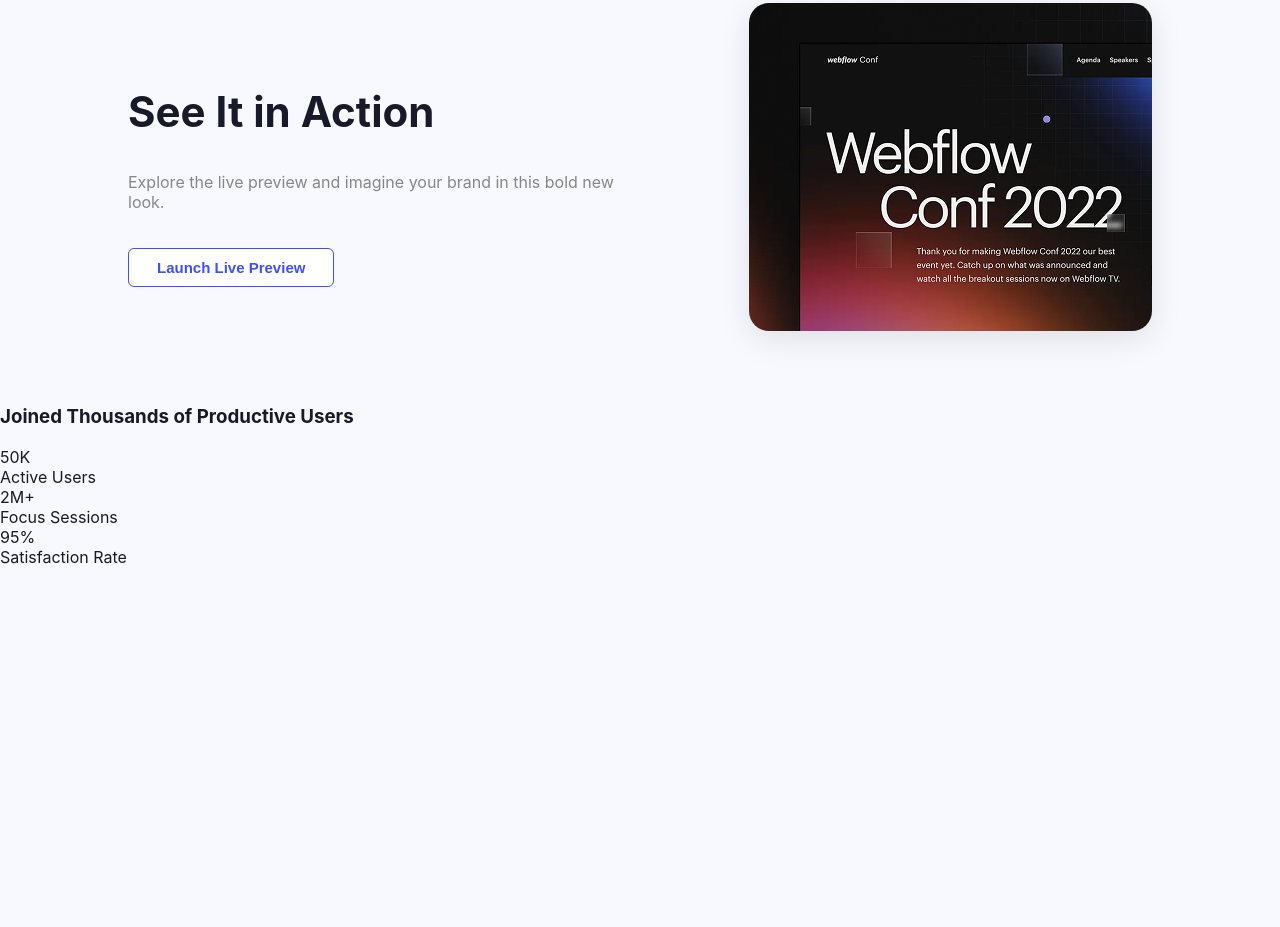
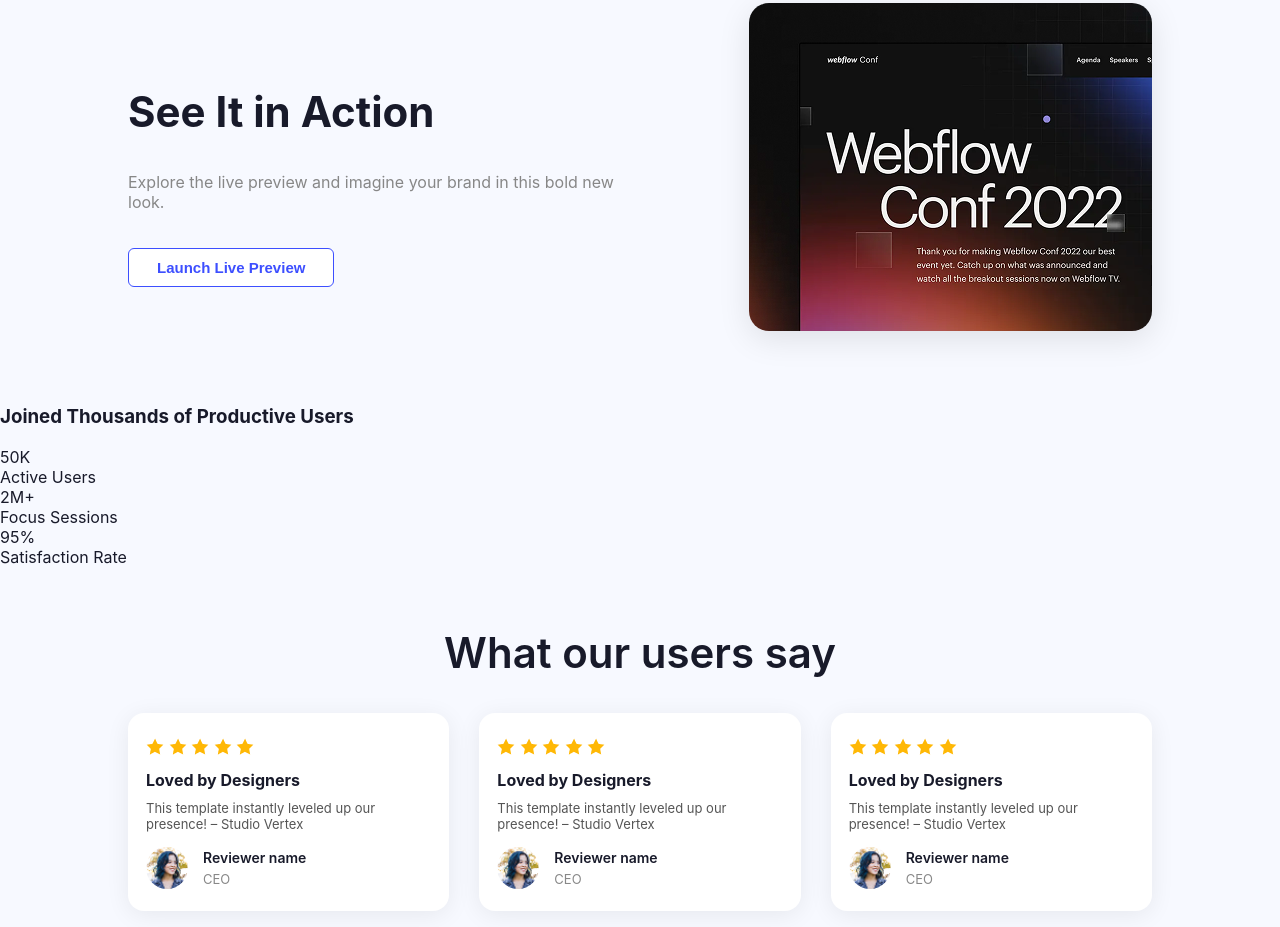
Before and after one commit to mdkamrulhasan9129/Project_1, a plain HTML site: page index.html in a window 1280 px wide. Shown: the part 638-1565 px from the top of the page. Before the commit the page ends 1205 px from the top, so only its background shows below. Drawn offline with Linux system fonts and the light colour scheme.

Commit message:
reviewse

```diff
--- a/index.html
+++ b/index.html
@@ -46,5 +46,65 @@
       </div>
     </div>
   </section>
+  <section class="reviews container">
+    <h3 class="What-our-users-say-text
+    ">What our users say</h3>
+    <div class="reviews-list">
+      <div class="review-card">
+        <div class="stars">
+          <img src="Assets/icon-star.png" alt="star">
+          <img src="Assets/icon-star.png" alt="star">
+          <img src="Assets/icon-star.png" alt="star">
+          <img src="Assets/icon-star.png" alt="star">
+          <img src="Assets/icon-star.png" alt="star">
+        </div>
+        <div class="review-title">Loved by Designers</div>
+        <div class="review-text">This template instantly leveled up our presence! – Studio Vertex</div>
+        <div class="reviewer">
+          <img src="Assets/avatar.png" alt="Reviewer" class="avatar">
+          <div>
+            <div class="reviewer-name">Reviewer name</div>
+            <div class="reviewer-role">CEO</div>
+          </div>
+        </div>
+      </div>
+      <div class="review-card">
+        <div class="stars">
+          <img src="Assets/icon-star.png" alt="star">
+          <img src="Assets/icon-star.png" alt="star">
+          <img src="Assets/icon-star.png" alt="star">
+          <img src="Assets/icon-star.png" alt="star">
+          <img src="Assets/icon-star.png" alt="star">
+        </div>
+        <div class="review-title">Loved by Designers</div>
+        <div class="review-text">This template instantly leveled up our presence! – Studio Vertex</div>
+        <div class="reviewer">
+          <img src="Assets/avatar.png" alt="Reviewer" class="avatar">
+          <div>
+            <div class="reviewer-name">Reviewer name</div>
+            <div class="reviewer-role">CEO</div>
+          </div>
+        </div>
+      </div>
+      <div class="review-card">
+        <div class="stars">
+          <img src="Assets/icon-star.png" alt="star">
+          <img src="Assets/icon-star.png" alt="star">
+          <img src="Assets/icon-star.png" alt="star">
+          <img src="Assets/icon-star.png" alt="star">
+          <img src="Assets/icon-star.png" alt="star">
+        </div>
+        <div class="review-title">Loved by Designers</div>
+        <div class="review-text">This template instantly leveled up our presence! – Studio Vertex</div>
+        <div class="reviewer">
+          <img src="Assets/avatar.png" alt="Reviewer" class="avatar">
+          <div>
+            <div class="reviewer-name">Reviewer name</div>
+            <div class="reviewer-role">CEO</div>
+          </div>
+        </div>
+      </div>
+    </div>
+  </section>
 </body>
 </html>
--- a/style.css
+++ b/style.css
@@ -112,3 +112,93 @@
   border-radius: 20px;
   box-shadow: 0 8px 32px rgba(0,0,0,0.10);
 }
+
+.stats {
+  background: #f1f3fa;
+  margin: 60px 0 0 0;
+  padding: 40px 0;
+}
+.stats-content {
+  text-align: center;
+}
+.stats-content h3 {
+  font-size: 18px;
+  font-weight: 600;
+  margin-bottom: 30px;
+  color: #181a2a;
+}
+.stats-numbers {
+  display: flex;
+  justify-content: center;
+  gap: 60px;
+}
+.stats-numbers div {
+  font-size: 24px;
+  font-weight: 700;
+  color: #3d4fff;
+}
+.stats-numbers div span {
+  font-size: 32px;
+  display: block;
+}
+
+.reviews {
+  margin: 60px auto 60px auto;
+}
+.reviews h3 {
+  text-align: center;
+  font-size: 42px;
+  font-weight: 600;
+  margin-bottom: 35px;
+}
+.reviews-list {
+  display: flex;
+  gap: 30px;
+  justify-content: center;
+}
+.review-card {
+  background: #fff;
+  border-radius: 16px;
+  box-shadow: 0 4px 24px rgba(0,0,0,0.07);
+  padding: 22px 18px;
+  width: 380px;
+  display: flex;
+  flex-direction: column;
+  align-items: flex-start;
+}
+.stars {
+  margin-bottom: 15px;
+}
+.stars img {
+  width: 18px;
+  vertical-align: middle;
+}
+.review-title {
+  font-weight: 700;
+  margin-bottom: 10px;
+  color: #181a2a;
+}
+.review-text {
+  font-size: 13px;
+  color: #555;
+  margin-bottom: 15px;
+}
+.reviewer {
+  display: flex;
+  align-items: center;
+  gap: 15px;
+}
+.avatar {
+  width: 42px;
+  height: 42px;
+  border-radius: 50%;
+}
+.reviewer-name {
+  font-size: 14px;
+  font-weight: 600;
+  margin-bottom: 5px;
+}
+.reviewer-role {
+  font-size: 13px;
+  color: #888;
+}
```
